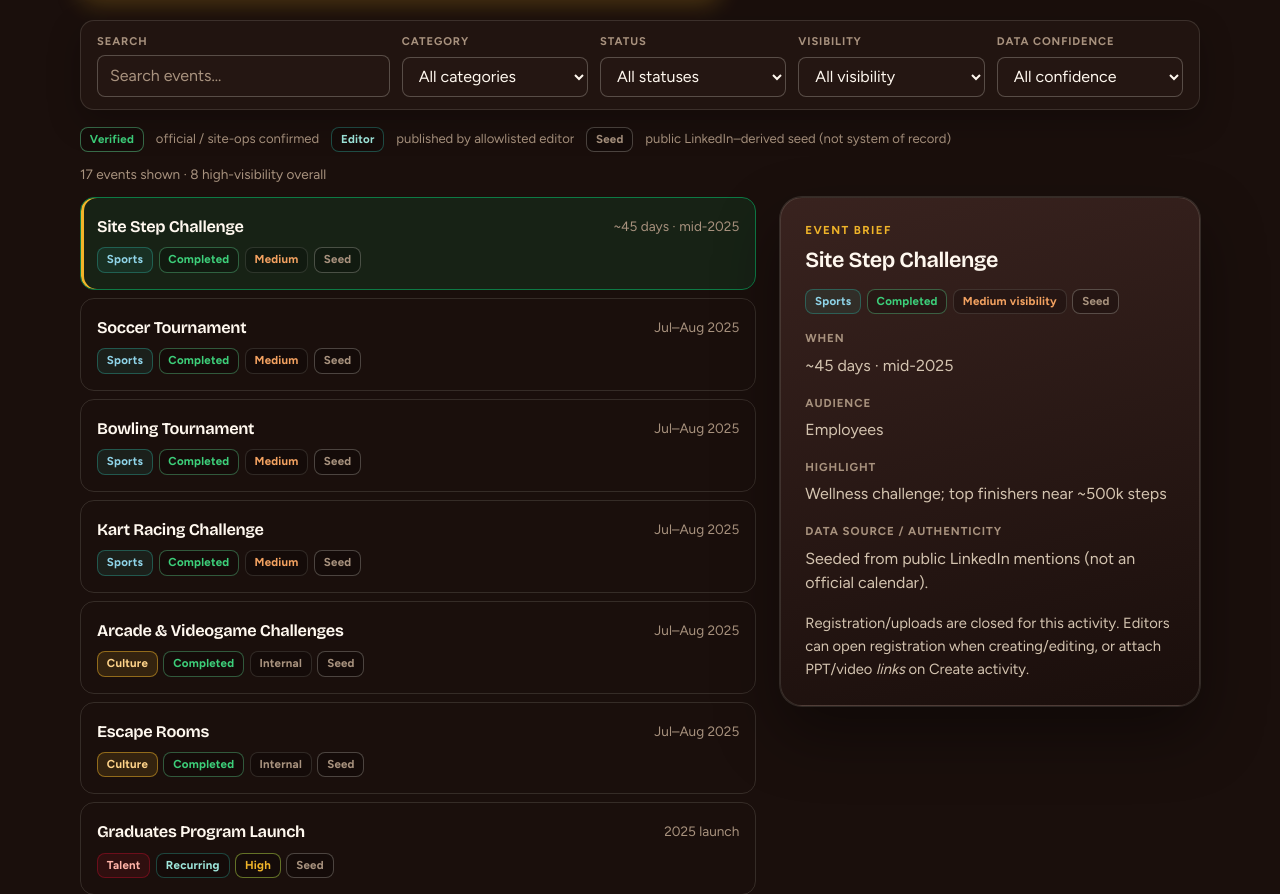
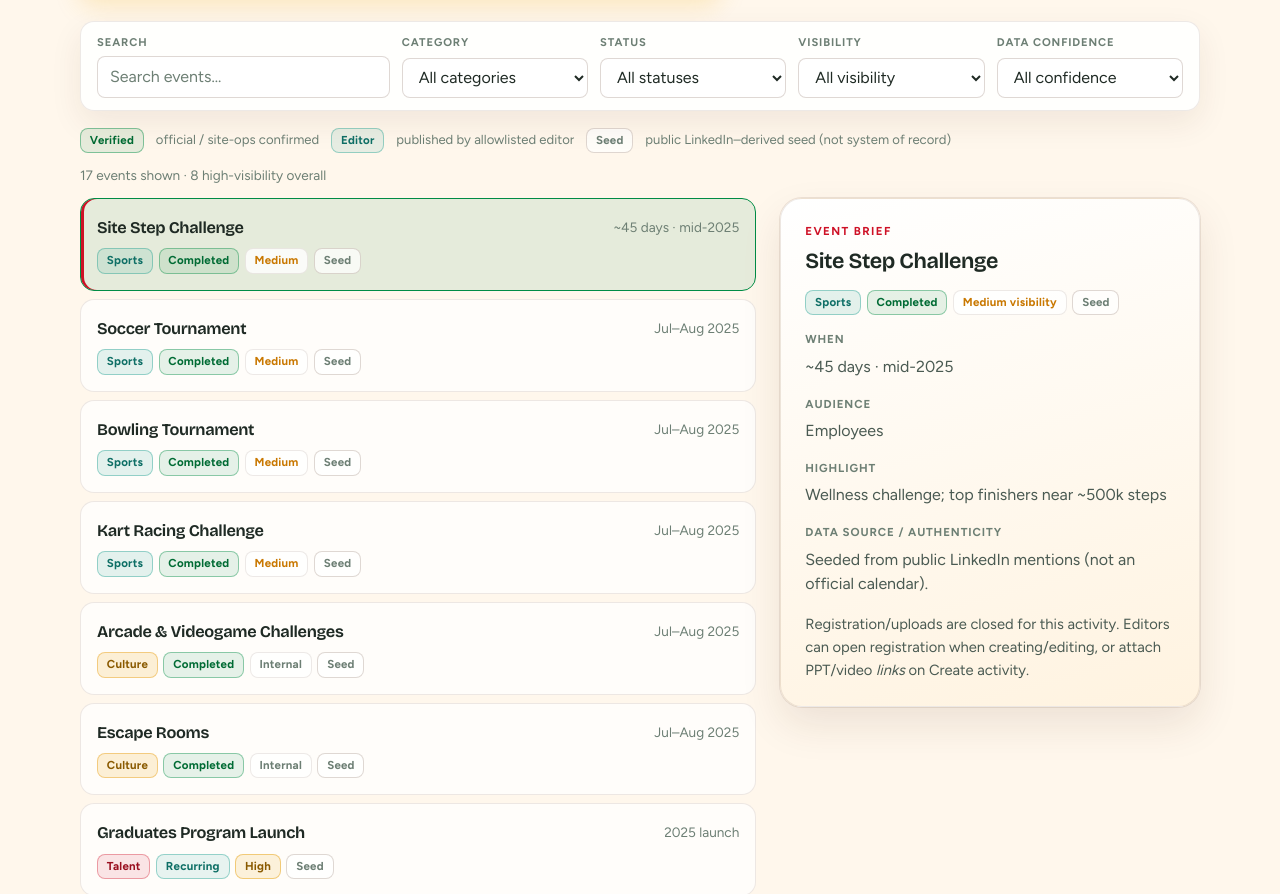
Before and after one commit to SumitJindalMX/mexico-hub, a plain HTML site: page index.html in a window 1280 px wide. Shown: the part 1906-2800 px from the top of the page. Drawn offline with nearby package versions, Linux system fonts and the light colour scheme.

Commit message:
Switch to bright Mexico plaza color theme

```diff
--- a/css/base.css
+++ b/css/base.css
@@ -34,13 +34,13 @@ select {
 }
 
 a {
-  color: var(--mx-gold);
+  color: var(--mx-green-deep);
   text-decoration-thickness: 1px;
   text-underline-offset: 3px;
 }
 
 a:hover {
-  color: var(--mx-cream);
+  color: var(--mx-red);
 }
 
 h1,
@@ -63,6 +63,6 @@ p {
 }
 
 ::selection {
-  background: var(--mx-green);
-  color: var(--mx-cream);
+  background: var(--mx-gold-soft);
+  color: var(--text);
 }
--- a/css/components.css
+++ b/css/components.css
@@ -35,15 +35,15 @@
 }
 
 .btn--ghost {
-  background: rgba(255, 248, 239, 0.04);
+  background: rgba(255, 255, 255, 0.7);
   border-color: var(--line-strong);
   color: var(--text);
 }
 
 .btn--ghost:hover {
   border-color: var(--mx-green);
-  color: var(--mx-gold);
-  background: rgba(13, 122, 69, 0.12);
+  color: var(--mx-green-deep);
+  background: rgba(0, 140, 69, 0.1);
 }
 
 .btn--sm {
@@ -70,7 +70,7 @@
 }
 
 .modal::backdrop {
-  background: rgba(2, 8, 12, 0.72);
+  background: rgba(40, 24, 16, 0.45);
 }
 
 .modal__panel {
@@ -242,8 +242,9 @@
   padding: var(--space-4);
   border: 1px solid var(--line);
   border-radius: var(--radius);
-  background: linear-gradient(165deg, rgba(46, 28, 24, 0.95), rgba(26, 15, 12, 0.7));
-  border-top: 3px solid var(--mx-green);
+  background: linear-gradient(165deg, #ffffff, #fff4e4);
+  border-top: 4px solid var(--mx-green);
+  box-shadow: 0 10px 28px rgba(80, 40, 20, 0.06);
   transition:
     border-color 0.25s var(--ease),
     transform 0.25s var(--ease);
@@ -260,7 +261,7 @@
 }
 
 .pulse:hover {
-  border-color: rgba(240, 180, 41, 0.35);
+  border-color: rgba(0, 140, 69, 0.35);
   transform: translateY(-2px);
 }
 
@@ -269,7 +270,7 @@
   font-size: clamp(1.75rem, 3vw, 2.25rem);
   font-weight: 750;
   letter-spacing: -0.03em;
-  color: var(--mx-gold);
+  color: var(--mx-green-deep);
   line-height: 1;
   margin-bottom: var(--space-2);
 }
@@ -322,7 +323,8 @@
   padding: var(--space-5);
   border-radius: var(--radius-lg);
   border: 1px solid var(--line);
-  background: linear-gradient(160deg, rgba(46, 28, 24, 0.75), rgba(26, 15, 12, 0.5));
+  background: linear-gradient(160deg, #ffffff, #fff0d8);
+  box-shadow: 0 12px 32px rgba(80, 40, 20, 0.06);
 }
 
 /* Filters */
@@ -334,12 +336,12 @@
   padding: var(--space-3) var(--space-4);
   border-radius: var(--radius);
   border: 1px solid var(--line);
-  background: rgba(36, 22, 18, 0.85);
+  background: rgba(255, 255, 255, 0.9);
   backdrop-filter: blur(10px);
   position: sticky;
   top: 3.25rem;
   z-index: 5;
-  box-shadow: 0 12px 32px rgba(0, 0, 0, 0.25);
+  box-shadow: 0 12px 32px rgba(80, 40, 20, 0.08);
 }
 
 .field {
@@ -404,7 +406,7 @@
   padding: var(--space-4);
   border-radius: var(--radius);
   border: 1px solid var(--line);
-  background: transparent;
+  background: rgba(255, 255, 255, 0.75);
   cursor: pointer;
   transition:
     border-color 0.2s var(--ease),
@@ -413,14 +415,14 @@
 }
 
 .event-item:hover {
-  border-color: rgba(13, 122, 69, 0.5);
-  background: rgba(46, 28, 24, 0.65);
+  border-color: rgba(0, 140, 69, 0.45);
+  background: rgba(0, 140, 69, 0.06);
 }
 
 .event-item.is-active {
   border-color: var(--mx-green);
-  background: rgba(13, 122, 69, 0.18);
-  box-shadow: inset 3px 0 0 var(--mx-gold);
+  background: rgba(0, 140, 69, 0.1);
+  box-shadow: inset 3px 0 0 var(--mx-red);
 }
 
 .event-item__top {
@@ -460,51 +462,55 @@
   letter-spacing: 0.02em;
   border: 1px solid var(--line);
   color: var(--text-muted);
-  background: rgba(0, 0, 0, 0.22);
+  background: rgba(255, 255, 255, 0.8);
 }
 
 .chip--hackathon {
-  color: #9fe8c8;
-  border-color: rgba(13, 122, 69, 0.55);
-  background: rgba(13, 122, 69, 0.15);
+  color: var(--mx-green-deep);
+  border-color: rgba(0, 140, 69, 0.4);
+  background: rgba(0, 140, 69, 0.12);
 }
 .chip--sports {
-  color: #8fd4e8;
-  border-color: rgba(42, 157, 143, 0.45);
-  background: rgba(42, 157, 143, 0.12);
+  color: #0f6f66;
+  border-color: rgba(26, 158, 143, 0.4);
+  background: rgba(26, 158, 143, 0.12);
 }
 .chip--culture {
-  color: #ffd48a;
-  border-color: rgba(240, 180, 41, 0.5);
-  background: rgba(240, 180, 41, 0.12);
+  color: #8a5a00;
+  border-color: rgba(232, 163, 23, 0.45);
+  background: rgba(232, 163, 23, 0.16);
 }
 .chip--talent,
 .chip--community {
-  color: #ffb4a8;
-  border-color: rgba(200, 16, 46, 0.4);
-  background: rgba(200, 16, 46, 0.12);
+  color: #9a1020;
+  border-color: rgba(206, 17, 38, 0.35);
+  background: rgba(206, 17, 38, 0.1);
 }
 .chip--leadership {
-  color: var(--mx-cream);
-  border-color: rgba(255, 248, 239, 0.3);
+  color: var(--text);
+  border-color: var(--line-strong);
 }
 
 .chip--upcoming {
-  color: var(--warn);
-  border-color: rgba(232, 184, 74, 0.45);
+  color: #8a5a00;
+  border-color: rgba(232, 163, 23, 0.45);
+  background: rgba(232, 163, 23, 0.12);
 }
 .chip--completed {
-  color: var(--ok);
-  border-color: rgba(93, 204, 138, 0.4);
+  color: var(--mx-green-deep);
+  border-color: rgba(0, 140, 69, 0.4);
+  background: rgba(0, 140, 69, 0.1);
 }
 .chip--recurring {
-  color: #9fe7dc;
-  border-color: rgba(47, 158, 144, 0.4);
+  color: #0f6f66;
+  border-color: rgba(26, 158, 143, 0.4);
+  background: rgba(26, 158, 143, 0.1);
 }
 
 .chip--high {
-  color: var(--signal);
-  border-color: rgba(198, 240, 77, 0.45);
+  color: #8a5a00;
+  border-color: rgba(232, 163, 23, 0.5);
+  background: rgba(232, 163, 23, 0.14);
 }
 .chip--medium {
   color: var(--warn);
@@ -514,16 +520,19 @@
 }
 
 .chip--verified {
-  color: var(--ok);
-  border-color: rgba(93, 204, 138, 0.5);
+  color: var(--mx-green-deep);
+  border-color: rgba(0, 140, 69, 0.45);
+  background: rgba(0, 140, 69, 0.1);
 }
 .chip--editor {
-  color: #9fe7dc;
-  border-color: rgba(47, 158, 144, 0.45);
+  color: #0f6f66;
+  border-color: rgba(26, 158, 143, 0.4);
+  background: rgba(26, 158, 143, 0.1);
 }
 .chip--seed {
   color: var(--text-faint);
   border-color: var(--line-strong);
+  background: rgba(255, 255, 255, 0.7);
 }
 
 .confidence-legend {
@@ -543,8 +552,7 @@
   padding: var(--space-5);
   border-radius: var(--radius-lg);
   border: 1px solid var(--line);
-  background:
-    linear-gradient(165deg, rgba(58, 36, 32, 0.96), rgba(26, 15, 12, 0.94));
+  background: linear-gradient(165deg, #ffffff, #fff3e0);
   box-shadow: var(--shadow-glow);
   min-height: 280px;
 }
@@ -554,7 +562,7 @@
   font-weight: 700;
   letter-spacing: 0.12em;
   text-transform: uppercase;
-  color: var(--mx-gold);
+  color: var(--mx-red);
   margin-bottom: var(--space-2);
 }
 
@@ -609,7 +617,7 @@
 .bar-track {
   height: 8px;
   border-radius: 999px;
-  background: rgba(255, 255, 255, 0.06);
+  background: rgba(80, 40, 20, 0.08);
   overflow: hidden;
 }
 
@@ -654,7 +662,7 @@ table.data th {
   letter-spacing: 0.08em;
   text-transform: uppercase;
   color: var(--text-faint);
-  background: rgba(16, 36, 51, 0.7);
+  background: rgba(0, 140, 69, 0.08);
 }
 
 table.data tr:last-child td {
--- a/css/layout.css
+++ b/css/layout.css
@@ -8,7 +8,7 @@
   top: 0;
   z-index: 20;
   border-bottom: 1px solid var(--line);
-  background: rgba(26, 15, 12, 0.92);
+  background: rgba(255, 250, 243, 0.92);
   backdrop-filter: blur(12px);
 }
 
@@ -42,7 +42,7 @@
 }
 
 .topbar__brand span {
-  color: var(--mx-gold);
+  color: var(--mx-red);
 }
 
 .topbar__actions {
@@ -83,10 +83,10 @@
   pointer-events: none;
   z-index: -1;
   background:
-    radial-gradient(ellipse 70% 45% at 8% -5%, rgba(13, 122, 69, 0.4), transparent 55%),
-    radial-gradient(ellipse 55% 40% at 95% 5%, rgba(200, 16, 46, 0.3), transparent 50%),
-    radial-gradient(ellipse 50% 35% at 50% 100%, rgba(240, 180, 41, 0.16), transparent 55%),
-    linear-gradient(180deg, #140c0a 0%, #1f1210 42%, #160e0c 100%);
+    radial-gradient(ellipse 80% 55% at 0% 0%, rgba(0, 140, 69, 0.28), transparent 55%),
+    radial-gradient(ellipse 70% 50% at 100% 0%, rgba(206, 17, 38, 0.22), transparent 50%),
+    radial-gradient(ellipse 60% 45% at 50% 100%, rgba(232, 163, 23, 0.3), transparent 55%),
+    linear-gradient(180deg, #fffaf3 0%, #ffe8c8 38%, #fff3e2 100%);
 }
 
 .wrap {
@@ -116,26 +116,26 @@
   position: absolute;
   inset: 0;
   background-image:
-    linear-gradient(rgba(255, 248, 239, 0.035) 1px, transparent 1px),
-    linear-gradient(90deg, rgba(255, 248, 239, 0.035) 1px, transparent 1px);
+    linear-gradient(rgba(0, 140, 69, 0.08) 1px, transparent 1px),
+    linear-gradient(90deg, rgba(206, 17, 38, 0.06) 1px, transparent 1px);
   background-size: 48px 48px;
-  mask-image: linear-gradient(180deg, #000 20%, transparent 88%);
+  mask-image: linear-gradient(180deg, #000 15%, transparent 85%);
   animation: grid-drift 28s linear infinite;
 }
 
 .hero__atmosphere::after {
   content: "";
   position: absolute;
-  width: min(72vw, 680px);
+  width: min(75vw, 720px);
   aspect-ratio: 1;
-  right: -10%;
-  top: 4%;
+  right: -12%;
+  top: 0;
   border-radius: 50%;
   background:
-    radial-gradient(circle at 40% 40%, rgba(240, 180, 41, 0.35), transparent 45%),
-    radial-gradient(circle at 70% 60%, rgba(200, 16, 46, 0.28), transparent 55%),
-    radial-gradient(circle at 30% 70%, rgba(13, 122, 69, 0.32), transparent 50%);
-  filter: blur(10px);
+    radial-gradient(circle at 35% 35%, rgba(232, 163, 23, 0.55), transparent 42%),
+    radial-gradient(circle at 70% 55%, rgba(206, 17, 38, 0.35), transparent 48%),
+    radial-gradient(circle at 25% 75%, rgba(0, 140, 69, 0.4), transparent 50%);
+  filter: blur(6px);
   animation: pulse-orb 7s var(--ease) infinite alternate;
 }
 
@@ -157,7 +157,7 @@
 }
 
 .brand span {
-  background: linear-gradient(120deg, var(--mx-gold), var(--mx-red-soft));
+  background: linear-gradient(120deg, var(--mx-green), var(--mx-gold) 45%, var(--mx-red));
   -webkit-background-clip: text;
   background-clip: text;
   color: transparent;
@@ -219,7 +219,7 @@
   font-weight: 700;
   letter-spacing: 0.14em;
   text-transform: uppercase;
-  color: var(--mx-gold);
+  color: var(--mx-green-deep);
 }
 
 .section__title {
--- a/css/tokens.css
+++ b/css/tokens.css
@@ -1,31 +1,31 @@
 :root {
-  /* Mexico Hub — flag green / white / red + marigold gold */
-  --mx-green: #0d7a45;
-  --mx-green-deep: #065c34;
-  --mx-red: #c8102e;
-  --mx-red-soft: #e85d4c;
-  --mx-gold: #f0b429;
-  --mx-gold-soft: #f7d774;
-  --mx-cream: #fff8ef;
-  --mx-sky: #2a9d8f;
+  /* Mexico Hub — bright plaza: flag green / white / red + gold */
+  --mx-green: #008c45;
+  --mx-green-deep: #006b34;
+  --mx-red: #ce1126;
+  --mx-red-soft: #e63946;
+  --mx-gold: #e8a317;
+  --mx-gold-soft: #ffd56a;
+  --mx-cream: #fffaf3;
+  --mx-sky: #1a9e8f;
 
-  --ink: #1a0f0c;
-  --ink-2: #241612;
-  --surface: #2e1c18;
-  --surface-2: #3a2420;
-  --line: rgba(255, 248, 239, 0.12);
-  --line-strong: rgba(255, 248, 239, 0.24);
+  --ink: #fff7ec;
+  --ink-2: #ffffff;
+  --surface: #fff1de;
+  --surface-2: #ffe4c4;
+  --line: rgba(80, 40, 20, 0.1);
+  --line-strong: rgba(80, 40, 20, 0.18);
 
-  --text: var(--mx-cream);
-  --text-muted: #d4c4b0;
-  --text-faint: #a8927e;
+  --text: #1f2a24;
+  --text-muted: #4a5a52;
+  --text-faint: #6d7f74;
 
   --teal: var(--mx-green);
-  --teal-soft: rgba(13, 122, 69, 0.22);
+  --teal-soft: rgba(0, 140, 69, 0.12);
   --signal: var(--mx-gold);
   --signal-ink: #2a1808;
-  --warn: #f4a261;
-  --ok: #3dcf7a;
+  --warn: #c97800;
+  --ok: #008c45;
   --accent-red: var(--mx-red);
 
   --font-display: "Bricolage Grotesque", system-ui, sans-serif;
@@ -46,7 +46,7 @@
 
   --max: 1120px;
   --ease: cubic-bezier(0.22, 1, 0.36, 1);
-  --shadow-glow: 0 0 0 1px var(--line), 0 28px 64px rgba(0, 0, 0, 0.4);
+  --shadow-glow: 0 0 0 1px var(--line), 0 18px 40px rgba(80, 40, 20, 0.1);
 
-  color-scheme: dark;
+  color-scheme: light;
 }
```
